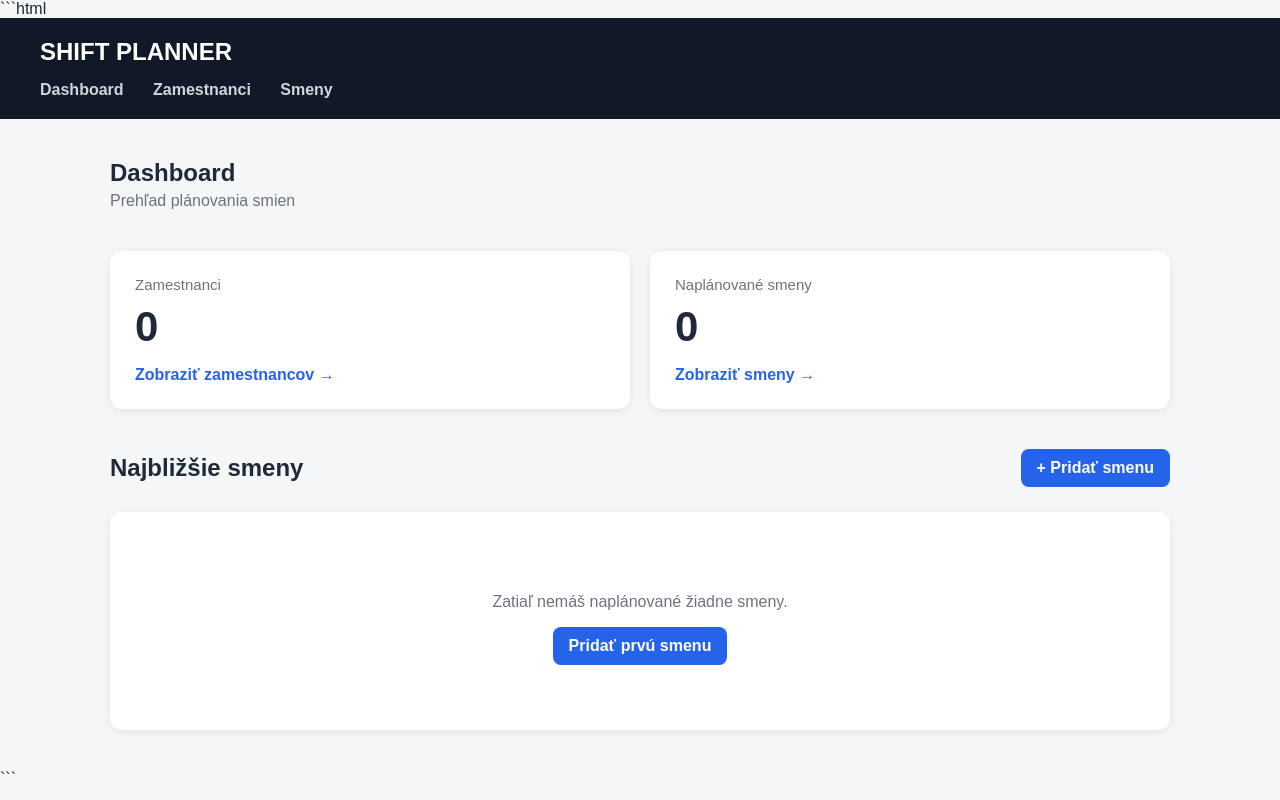
After one commit to janmiscik/shift_planner, a Flask app: template app/web/templates/dashboard.html in a window 1280 px wide. The commit adds this page. Run offline with Flask 3, Linux system fonts and the light colour scheme; the template is opened without the code that fills it, so the values that code supplies are empty; parts of the project's set-up code (start-up, migrations or seed data) failed here and were passed over.

Commit message:
Add dashboard

````diff
--- a/app/web/app.py
+++ b/app/web/app.py
@@ -15,10 +15,12 @@ def home():
     create_tables()
 
     employees = get_employees()
+    shifts = get_shifts()
 
     return render_template(
-        "employees.html",
+        "dashboard.html",
         employees=employees,
+        shifts=shifts,
     )
 
 
--- a/app/web/static/style.css
+++ b/app/web/static/style.css
@@ -122,3 +122,58 @@ select:focus {
     padding: 40px;
     color: #6b7280;
 }
+
+.dashboard-grid {
+    display: grid;
+    grid-template-columns: repeat(2, 1fr);
+    gap: 20px;
+    margin-bottom: 40px;
+}
+
+.stat-card {
+    background: white;
+    border-radius: 12px;
+    padding: 25px;
+    box-shadow: 0 2px 10px rgba(0, 0, 0, 0.08);
+}
+
+.stat-title {
+    color: #6b7280;
+    font-size: 15px;
+    margin-bottom: 10px;
+}
+
+.stat-number {
+    font-size: 42px;
+    font-weight: bold;
+    margin-bottom: 15px;
+}
+
+.stat-link {
+    color: #2563eb;
+    text-decoration: none;
+    font-weight: bold;
+}
+
+.stat-link:hover {
+    text-decoration: underline;
+}
+
+.page-header p {
+    color: #6b7280;
+    margin-top: 5px;
+}
+
+@media (max-width: 700px) {
+
+    .dashboard-grid {
+        grid-template-columns: 1fr;
+    }
+
+    .page-header {
+        flex-direction: column;
+        align-items: flex-start;
+        gap: 15px;
+    }
+
+}
--- /dev/null
+++ b/app/web/templates/dashboard.html
@@ -0,0 +1,159 @@
+```html
+<!DOCTYPE html>
+<html lang="sk">
+
+<head>
+    <meta charset="UTF-8">
+    <meta name="viewport" content="width=device-width, initial-scale=1.0">
+
+    <title>Dashboard - Shift Planner</title>
+
+    <link
+        rel="stylesheet"
+        href="{{ url_for('static', filename='style.css') }}"
+    >
+</head>
+
+<body>
+
+<header>
+
+    <h1>SHIFT PLANNER</h1>
+
+    <nav>
+        <a href="/">Dashboard</a>
+        <a href="/employees/add">Zamestnanci</a>
+        <a href="/shifts">Smeny</a>
+    </nav>
+
+</header>
+
+<main>
+
+    <div class="page-header">
+
+        <div>
+            <h2>Dashboard</h2>
+            <p>Prehľad plánovania smien</p>
+        </div>
+
+    </div>
+
+
+    <div class="dashboard-grid">
+
+        <div class="stat-card">
+
+            <div class="stat-title">
+                Zamestnanci
+            </div>
+
+            <div class="stat-number">
+                {{ employees|length }}
+            </div>
+
+            <a href="/" class="stat-link">
+                Zobraziť zamestnancov →
+            </a>
+
+        </div>
+
+
+        <div class="stat-card">
+
+            <div class="stat-title">
+                Naplánované smeny
+            </div>
+
+            <div class="stat-number">
+                {{ shifts|length }}
+            </div>
+
+            <a href="/shifts" class="stat-link">
+                Zobraziť smeny →
+            </a>
+
+        </div>
+
+    </div>
+
+
+    <div class="page-header">
+
+        <h2>Najbližšie smeny</h2>
+
+        <a class="btn" href="/shifts/add">
+            + Pridať smenu
+        </a>
+
+    </div>
+
+
+    <div class="card">
+
+        {% if shifts %}
+
+            <table>
+
+                <thead>
+
+                    <tr>
+                        <th>Zamestnanec</th>
+                        <th>Dátum</th>
+                        <th>Čas</th>
+                        <th>Typ</th>
+                    </tr>
+
+                </thead>
+
+                <tbody>
+
+                    {% for shift in shifts[:5] %}
+
+                        <tr>
+
+                            <td>
+                                {{ shift[1] }} {{ shift[2] }}
+                            </td>
+
+                            <td>
+                                {{ shift[3] }}
+                            </td>
+
+                            <td>
+                                {{ shift[4] }} – {{ shift[5] }}
+                            </td>
+
+                            <td>
+                                {{ shift[6] }}
+                            </td>
+
+                        </tr>
+
+                    {% endfor %}
+
+                </tbody>
+
+            </table>
+
+        {% else %}
+
+            <div class="empty">
+
+                <p>Zatiaľ nemáš naplánované žiadne smeny.</p>
+
+                <a class="btn" href="/shifts/add">
+                    Pridať prvú smenu
+                </a>
+
+            </div>
+
+        {% endif %}
+
+    </div>
+
+</main>
+
+</body>
+</html>
+```
````
